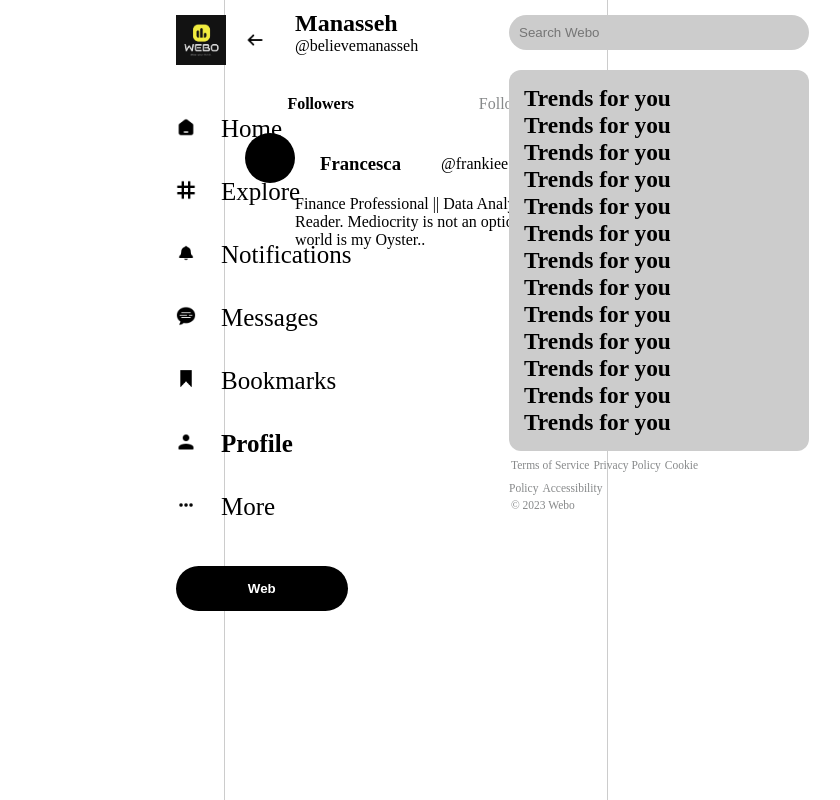
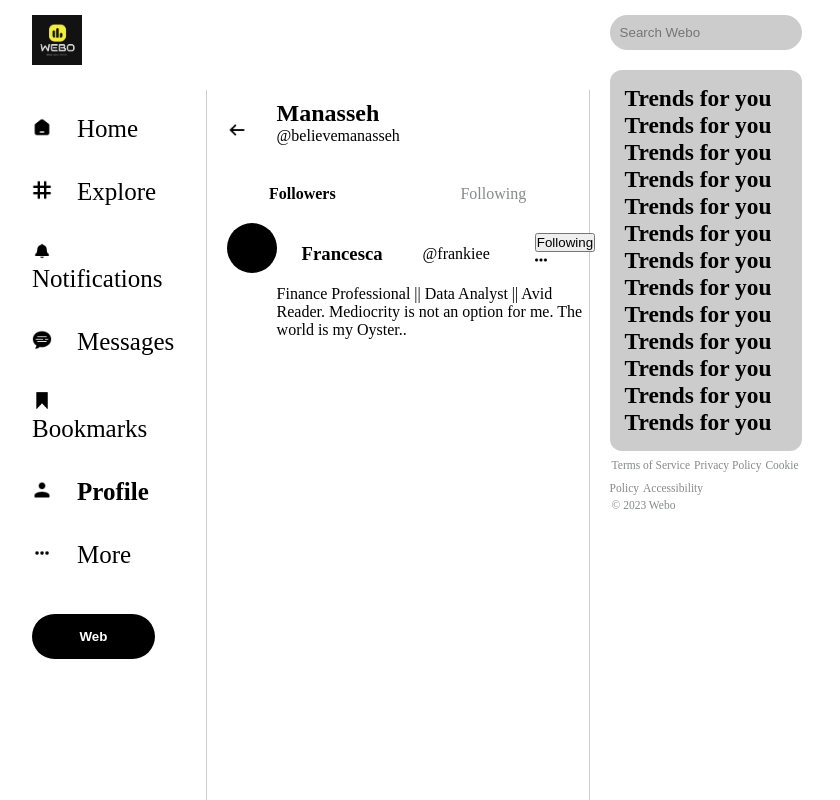
Before and after one commit to believemanasseh/webo, a Next.js app: page /profile/followers in a window 1280 px wide. Shown: the top 800 px of the page, without its empty margins (224-1064 px from the left). Built offline with nearby package versions, Linux system fonts and the light colour scheme.

Commit message:
refactor css

```diff
--- a/components/Layout/Layout.jsx
+++ b/components/Layout/Layout.jsx
@@ -16,13 +16,12 @@ export default function Layout(props) {
 }
 
 const StyledLayout = styled.div`
-	display: flex;
-	flex-flow: nowrap row;
-	justify-content: space-around;
+	display: grid;
+	grid-template-columns: 20% 50% 25%;
+	gap: 20px;
 	padding: auto;
 	height: auto;
 	width: 60vw;
 	margin: auto;
 	text-align: center;
-	margin-bottom: 5px;
 `;
--- a/components/Navbar/Navbar.jsx
+++ b/components/Navbar/Navbar.jsx
@@ -144,7 +144,7 @@ export default function Navbar(props) {
 					<span className={styles.more}>More</span>
 				</li>
 			</ul>
-			<button className={styles.twitchBtn}>Web</button>
+			<button className={styles.webBtn}>Web</button>
 			<div className={styles.profileBtn}>
 				<Image
 					className={styles.profilePic}
--- a/components/Navbar/Navbar.module.css
+++ b/components/Navbar/Navbar.module.css
@@ -1,8 +1,5 @@
-/* Navigation bar */
-
 .navigation {
-	position: fixed;
-	left: 400px;
+	width: 100%;
 }
 
 .home,
@@ -25,8 +22,6 @@
 	list-style-type: none;
 	margin-top: 50px;
 	text-align: left;
-	margin-left: 0px;
-	width: 15vw;
 }
 
 .navItem {
@@ -37,9 +32,9 @@
 	font-weight: bolder;
 }
 
-.twitchBtn {
+.webBtn {
 	padding: 15px;
-	width: 70%;
+	width: 80%;
 	border-radius: var(--border-radius);
 	margin-top: 10px;
 	background-color: var(--primary-color);
@@ -49,7 +44,7 @@
 	margin-right: 105px;
 }
 
-.twitchBtn:hover {
+.webBtn:hover {
 	cursor: pointer;
 	background-color: var(--primary-color-lighter);
 }
@@ -64,15 +59,15 @@
 	display: flex;
 	flex-flow: nowrap row;
 	gap: 15px;
-	/* margin-top: 20px; */
 	padding: 10px 10px;
 	text-align: left;
 	margin-top: 250px;
+	width: 100%;
 }
 
 .profileBtn:hover {
 	background-color: var(--background-color);
-	width: 90%;
+	width: 100%;
 	border-radius: 100px;
 	cursor: pointer;
 }
@@ -87,7 +82,6 @@
 
 .ellipsis {
 	margin-top: 20px;
-	margin-left: 10px;
 }
 
 .more {
@@ -96,11 +90,11 @@
 
 .modal {
 	visibility: hidden;
-	position: absolute;
+	position: fixed;
 	top: 400px;
-	left: 90px;
+	left: 450px;
 	margin: auto;
-	z-index: 1;
+	z-index: 100;
 	padding: 10px;
 	box-shadow: 0px 0px 10px rgba(0, 0, 0, 0.2);
 }
--- a/components/ProfileHeader/ProfileHeader.jsx
+++ b/components/ProfileHeader/ProfileHeader.jsx
@@ -92,7 +92,7 @@ const StyledProfileHeader = styled.div`
 		border-radius: 80px;
 		position: fixed;
 		top: 200px;
-		left: 690px;
+		left: 650px;
 	}
 
 	.editProfileBtn {
--- a/components/Sidebar/Sidebar.module.css
+++ b/components/Sidebar/Sidebar.module.css
@@ -1,10 +1,7 @@
 .sidebar {
 	font-size: 20px;
-    margin: 15px;
+	margin-top: 15px;
 	text-align: left;
-    width: 15vw;
-    position: fixed;
-    right: 340px;
 }
 
 .search {
@@ -12,9 +9,8 @@
 	padding: 10px;
 	border: none;
 	margin: auto;
-    width: 300px;
-    margin-right: 250px;
 	background-color: var(--border-color);
+	width: 100%;
 }
 
 .search:focus {
@@ -27,7 +23,7 @@
 	border-radius: 12px;
 	padding: 15px;
 	margin-top: 20px;
-    width: 300px;
+	width: 100%;
 }
 
 .trendsHeader {
--- a/styles/Home.module.css
+++ b/styles/Home.module.css
@@ -3,7 +3,6 @@
 .mainFeed {
 	border-right: 1px solid var(--border-color);
 	border-left: 1px solid var(--border-color);
-	width: 30vw;
 	height: 100vh;
 }
 
--- a/styles/globals.css
+++ b/styles/globals.css
@@ -79,12 +79,6 @@
 	margin: 0;
 }
 
-html,
-body {
-	max-width: 100vw;
-	overflow-x: hidden;
-}
-
 body {
 	color: rgb(var(--foreground-rgb));
 	/* background: linear-gradient(
```
Lines whose indentation alone changed are shown as unchanged.
